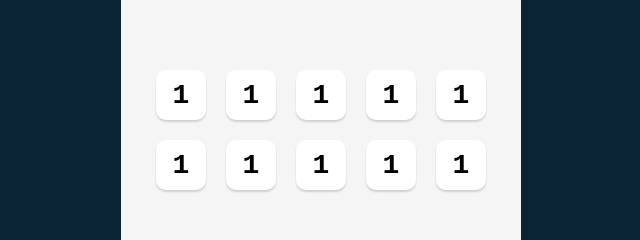
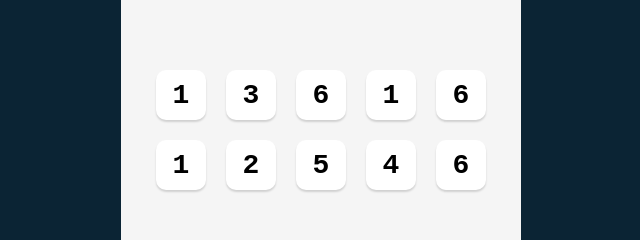
Before and after one commit to DoniJ12/Tenzies-Game, a React (Vite) app: page / in a window 1280 px wide. Shown: the part 270-510 px from the top of the page, without its empty margins (319-959 px from the left). Built offline with nearby package versions, Linux system fonts and the light colour scheme.

Commit message:
Random nebers generating

```diff
--- a/src/App.jsx
+++ b/src/App.jsx
@@ -1,21 +1,19 @@
-import Die from "./Die"
+import Die from "./Die";
+import { use, useState } from "react";
 function App() {
+  function generateAllNewDice() {
+    return new Array(10).fill(0).map(() => Math.ceil(Math.random() * 6));
+  }
+
+  const [dice, setDice] = useState(generateAllNewDice());
+
+  const elements = dice.map((numbers) => <Die value={numbers} />);
+
   return (
     <main>
-      <div className="dice-container">
-        <Die value= {1}/>
-        <Die value= {1}/>
-        <Die value= {1}/>
-        <Die value= {1}/>
-        <Die value= {1}/>
-        <Die value= {1}/>
-        <Die value= {1}/>
-        <Die value= {1}/>
-        <Die value= {1}/>
-        <Die value= {1}/>
-      </div>
+      <div className="dice-container">{elements}</div>
     </main>
-  )
+  );
 }
 
-export default App
+export default App;
```
